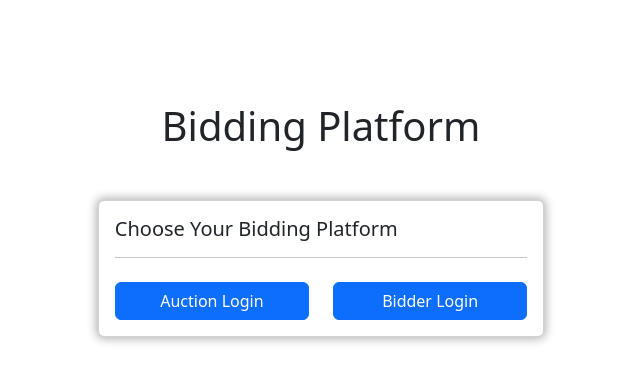
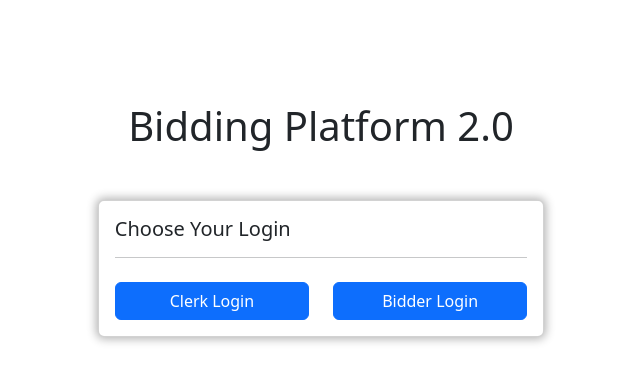
Before and after one commit to Iamdevav/auction, a React (Create React App) app in the folder frontend/: page / in a window 1280 px wide. Shown: the top 382 px of the page, without its empty margins (319-959 px from the left). Built offline with nearby package versions, Linux system fonts and the light colour scheme.

Commit message:
minor change

```diff
--- a/frontend/src/components/Auction.js
+++ b/frontend/src/components/Auction.js
@@ -72,7 +72,6 @@ const Auction = () => {
     const data = {
       name: itemName,
       price: startingPrice,
-      buttonStatus: "Start",
     };
     await api.post("auctions", data);
     setAuctionStatus(true);
@@ -150,9 +149,10 @@ const Auction = () => {
 
   return (
     <Container className="container-box">
-      <h1 className="heading-text">Bidding Platform</h1>
+      <h1 className="heading-text">Bidding Platform 2.0</h1>
 
       <div>
+        <div className="flex-container">
           <Row>
             <Col>
               <Card>
@@ -207,6 +207,7 @@ const Auction = () => {
             </Col>
             <ToastContainer position="top-right" autoClose={2000} />
           </Row>
+        </div>
         {/* aution model --------------------------- */}
         {userType === "Auctioneer" && (
           <Modal
@@ -272,13 +273,7 @@ const Auction = () => {
                       ? handleModalSubmit
                       : handleStartButtonClick
                   }
-                  disabled={
-                    auctions.length === 0
-                      ? false
-                      : auctions[auctions.length - 1]?.buttonStatus === "Start"
-                        ? false
-                        : false
-                  }
+                  disabled={auctions.length > 0 ? false : false}
                 >
                   Start Auction
                 </Button>
--- a/frontend/src/components/Bidder.js
+++ b/frontend/src/components/Bidder.js
@@ -86,7 +86,7 @@ const Bidder = () => {
     ) {
       setShowBidAgainToast(true);
 
-      toast.warning("Auction item is sold!");
+      toast.warning("This item is sold!");
     } else if (
       showBidAgainToast &&
       (auctions.length === 0 ||
@@ -191,7 +191,7 @@ const Bidder = () => {
     setBidStatus(true);
     setTimeout(() => {
       setBidStatus(false);
-      toast.success("Your Payment is Successful!");
+      toast.success("Bid successful! You are currently the highest bidder.");
     }, 1000);
   };
   const handlebidderModalClose = () => {
@@ -205,7 +205,7 @@ const Bidder = () => {
   };
   return (
     <Container className="container-box">
-      <h1 className="heading-text">Bidding Platform</h1>
+      <h1 className="heading-text">Bidding Platform 2.0</h1>
       <Card className="custom-card">
         <Card.Body>
           <div className="back-button">
@@ -257,7 +257,7 @@ const Bidder = () => {
         centered
       >
         <Modal.Header closeButton>
-          <Modal.Title>Easy Bid</Modal.Title>
+          <Modal.Title>Bidding View</Modal.Title>
         </Modal.Header>
         <Modal.Body>
           <Form>
@@ -304,7 +304,8 @@ const Bidder = () => {
                     : auctions[auctions.length - 1].status !== "pending"
                     ? auctions[auctions.length - 1]?.status === "sold"
                       ? bidderName === bidders[bidders.length - 1]?.name
-                          ? `You won this item for $${bidders[bidders.length - 1]?.amount
+                        ? `You won this item for $${
+                            bidders[bidders.length - 1]?.amount
                           }!`
                         : auctions[auctions.length - 1]?.status
                       : auctions[auctions.length - 1]?.status
--- a/frontend/src/components/Home.js
+++ b/frontend/src/components/Home.js
@@ -7,21 +7,15 @@ import { useNavigate } from "react-router-dom";
 const Home = () => {
   const navigate = useNavigate();
 
-  const handleAuctionClick = () => {
-    navigate("/auction");
-  };
-  const handleBidderClick = () => {
-    navigate("/bidder");
-  };
   return (
     <Container className="container-box">
-      <h1 className="heading-text">Bidding Platform</h1>
+      <h1 className="heading-text">Bidding Platform 2.0</h1>
       <div>
         <Row>
           <Col>
             <Card>
               <Card.Body>
-                <Card.Title>Choose Your Bidding Platform</Card.Title>
+                <Card.Title>Choose Your Login</Card.Title>
                 <hr />
 
                 <Form>
@@ -34,15 +28,15 @@ const Home = () => {
                       <Button
                         variant="primary"
                         className="all-button"
-                        onClick={handleAuctionClick}
+                        onClick={() => navigate("/auction")}
                       >
-                        Auction Login
+                        Clerk Login
                       </Button>
                     </Col>
                     <Col>
                       <Button
                         className="all-button"
-                        onClick={handleBidderClick}
+                        onClick={() => navigate("/bidder")}
                       >
                         Bidder Login
                       </Button>
```
Also changed, not shown: 2 other files (tests, documents, lock files or other folders). Lines whose indentation alone changed are shown as unchanged.
